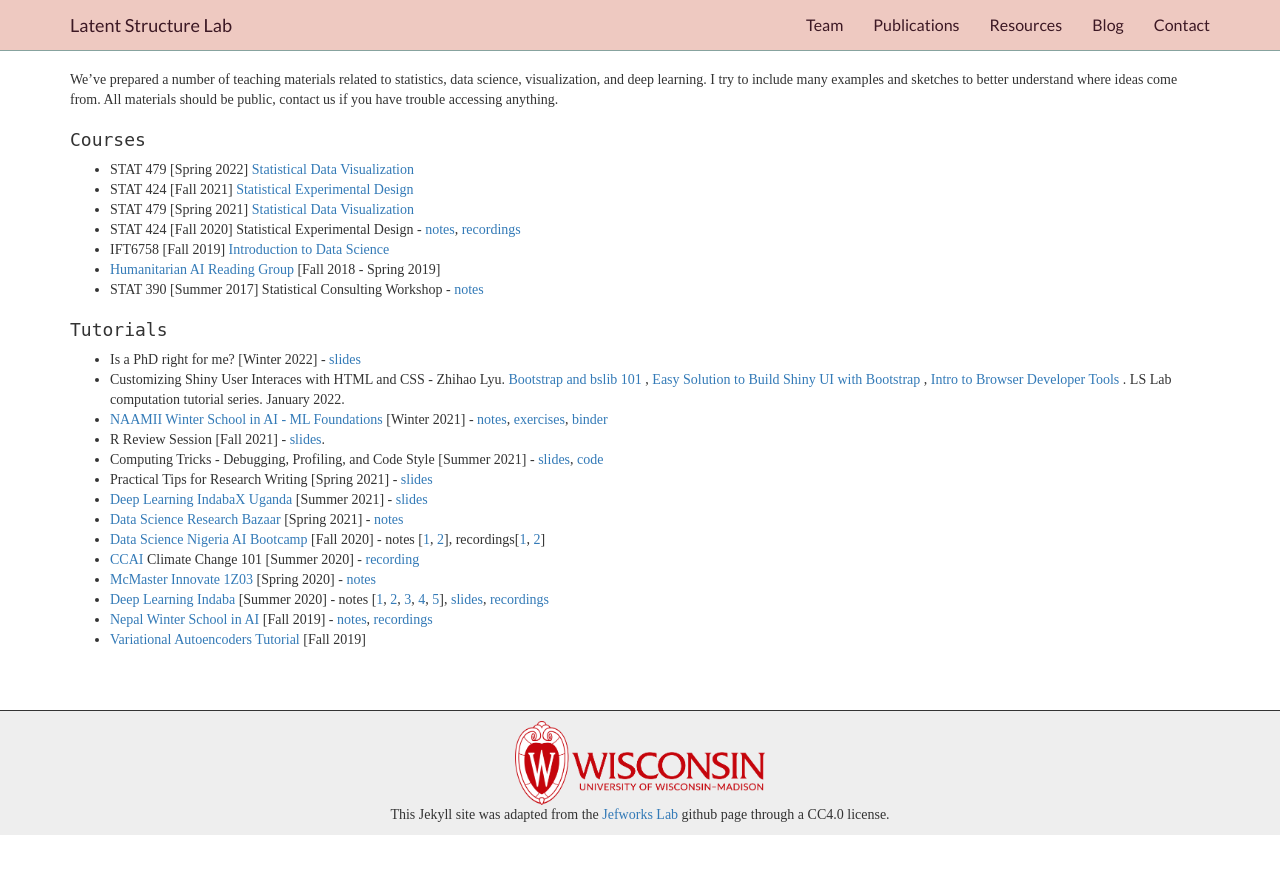
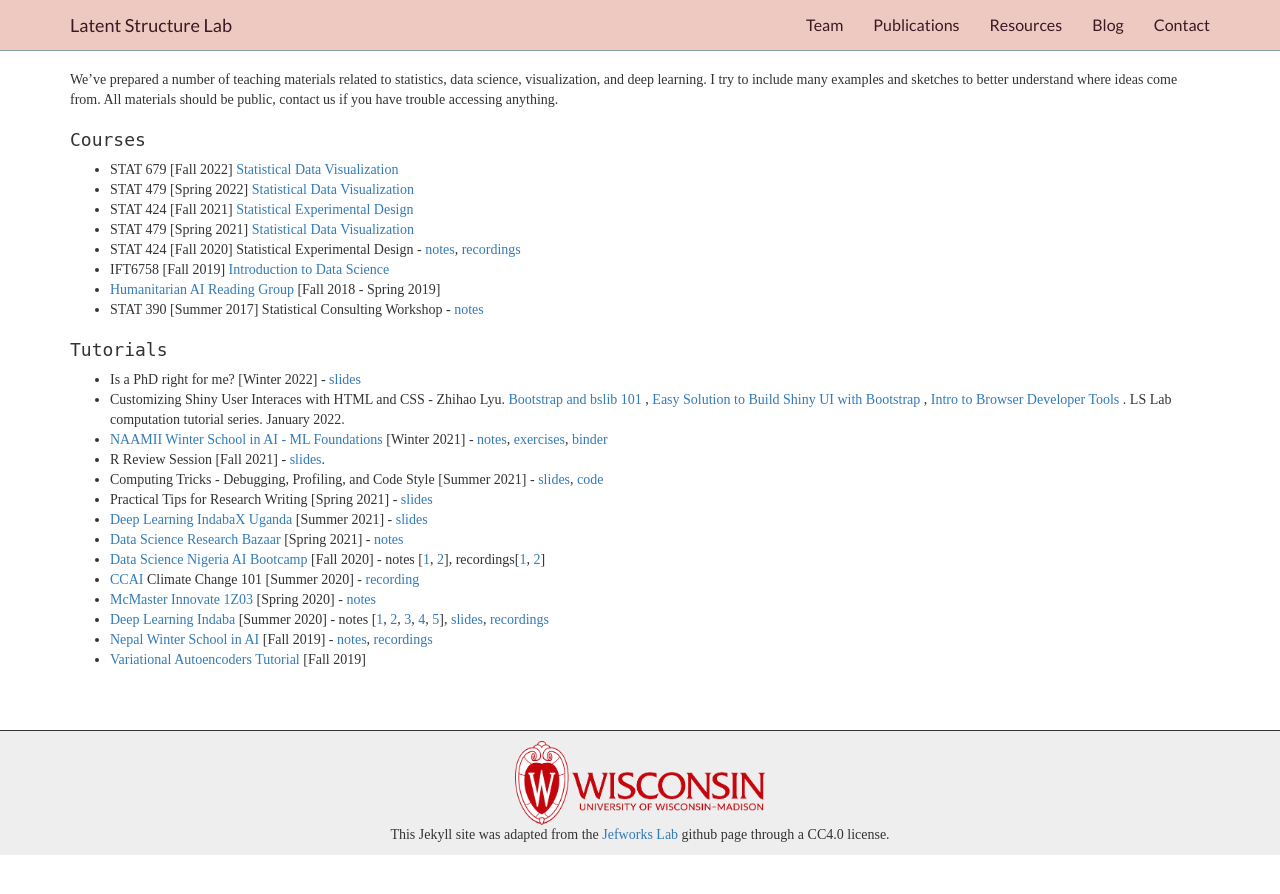
Before and after one commit to krisrs1128/LSLab, a Jekyll site: the page built from _includes/teaching.md, in a window 1280 px wide. Shown: the top 894 px of the page. Built offline with Jekyll 4.4.1, drawn with Linux system fonts in a browser that asks for light colours.

Commit message:
update course page

```diff
--- a/_includes/teaching.md
+++ b/_includes/teaching.md
@@ -12,6 +12,7 @@ public, contact us if you have trouble accessing anything.
 
 ### Courses
 
+* STAT 679 [Fall 2022] [Statistical Data Visualization](https://krisrs1128.github.io/stat679_notes/)
 * STAT 479 [Spring 2022] [Statistical Data Visualization](https://github.com/krisrs1128/stat479_s22/)
 * STAT 424 [Fall 2021] [Statistical Experimental Design](https://krisrs1128.github.io/stat424_f21/)
 * STAT 479 [Spring 2021] [Statistical Data Visualization](https://krisrs1128.github.io/stat479/)
```
